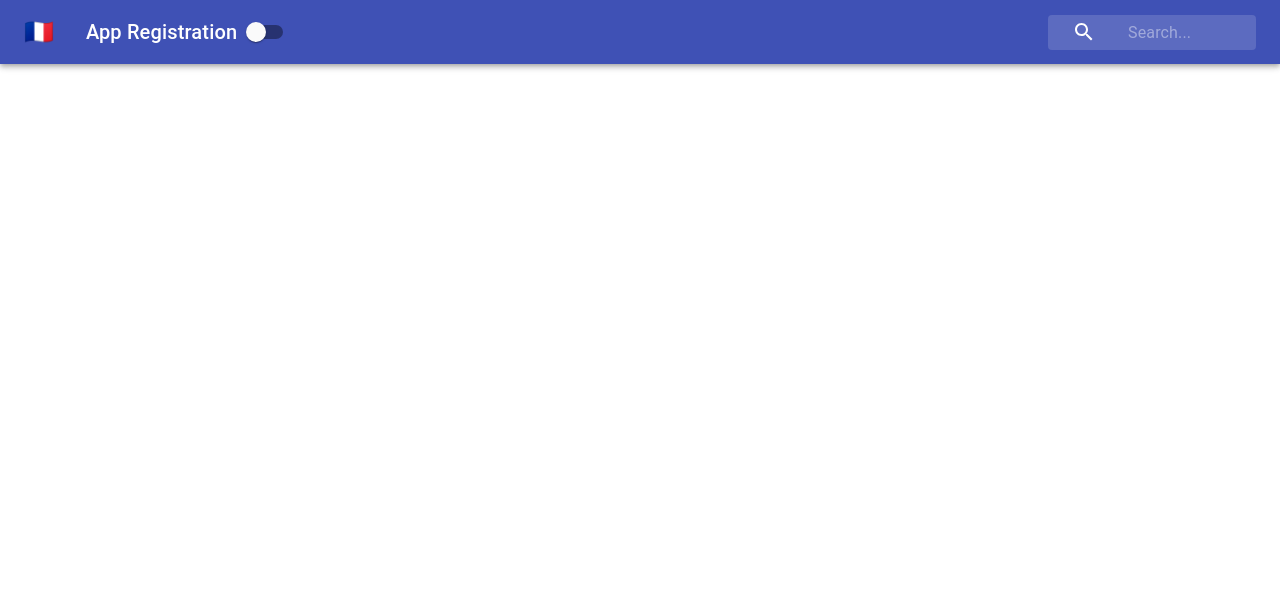
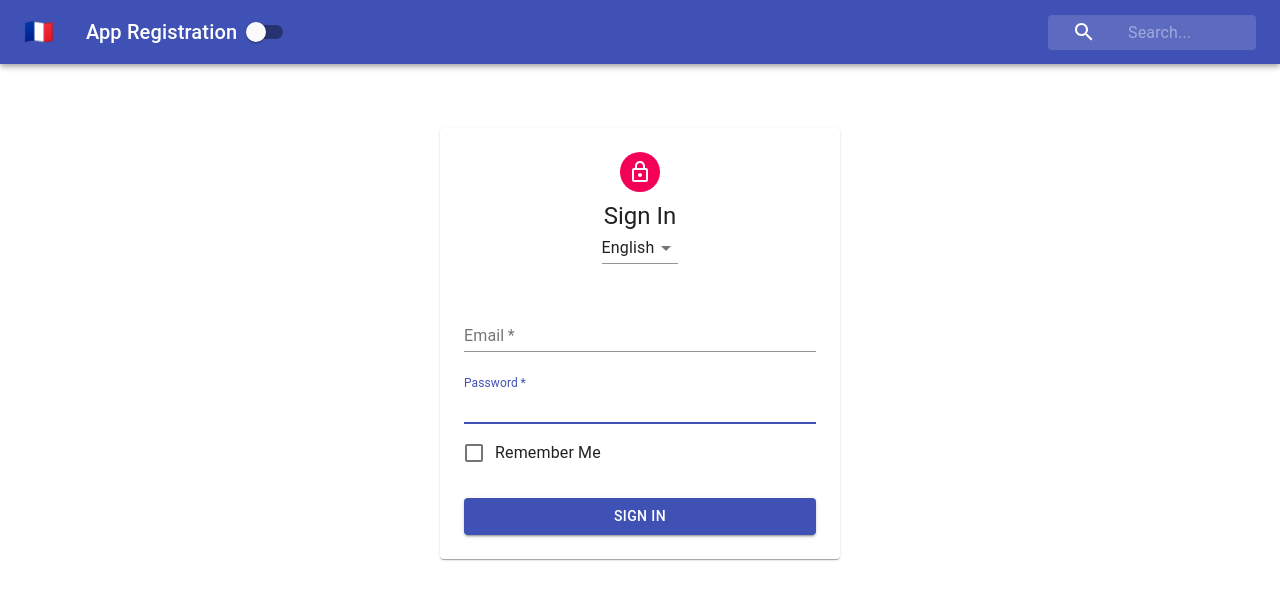
Before and after one commit to StephanYu/react-context-form, a React (Create React App) app: page / in a window 1280 px wide. Shown: the top 600 px of the page. Built offline with nearby package versions, Linux system fonts and the light colour scheme.

Commit message:
Add Form component and update material ui syntax

```diff
--- a/src/App.js
+++ b/src/App.js
@@ -1,10 +1,12 @@
 import React from "react";
 import Navbar from "./Navbar";
+import Form from "./Form";
 
 function App() {
   return (
     <>
       <Navbar />
+      <Form />
     </>
   );
 }
--- /dev/null
+++ b/src/Form.js
@@ -0,0 +1,60 @@
+import React, { Component } from "react";
+import Avatar from "@material-ui/core/Avatar";
+import Button from "@material-ui/core/Button";
+import FormControl from "@material-ui/core/FormControl";
+import FormControlLabel from "@material-ui/core/FormControlLabel";
+import Checkbox from "@material-ui/core/Checkbox";
+import Input from "@material-ui/core/Input";
+import InputLabel from "@material-ui/core/InputLabel";
+import LockOutlinedIcon from "@material-ui/icons/LockOutlined";
+import Paper from "@material-ui/core/Paper";
+import Typography from "@material-ui/core/Typography";
+import MenuItem from "@material-ui/core/MenuItem";
+import Select from "@material-ui/core/Select";
+import withStyles from "@material-ui/core/styles/withStyles";
+import styles from "./styles/FormStyles";
+
+class Form extends Component {
+  render() {
+    const { classes } = this.props;
+    return (
+      <main className={classes.main}>
+        <Paper className={classes.paper}>
+          <Avatar className={classes.avatar}>
+            <LockOutlinedIcon />
+          </Avatar>
+          <Typography variant="h5">Sign In</Typography>
+          <Select value="english">
+            <MenuItem value="english">English</MenuItem>
+            <MenuItem value="french">French</MenuItem>
+            <MenuItem value="spanish">Spanish</MenuItem>
+          </Select>
+          <form className={classes.form}>
+            <FormControl margin="normal" required fullWidth>
+              <InputLabel htmlFor="email">Email</InputLabel>
+              <Input id="email" name="email" autoFocus />
+            </FormControl>
+            <FormControl margin="normal" required fullWidth>
+              <InputLabel htmlFor="password">Password</InputLabel>
+              <Input id="password" name="password" autoFocus />
+            </FormControl>
+            <FormControlLabel
+              control={<Checkbox color="primary" />}
+              label="Remember Me"
+            />
+            <Button
+              variant="contained"
+              type="submit"
+              fullWidth
+              color="primary"
+              className={classes.submit}
+            >
+              Sign In
+            </Button>
+          </form>
+        </Paper>
+      </main>
+    );
+  }
+}
+export default withStyles(styles)(Form);
--- /dev/null
+++ b/src/styles/FormStyles.js
@@ -0,0 +1,34 @@
+const styles = (theme) => ({
+  main: {
+    width: "auto",
+    display: "block",
+    marginLeft: theme.spacing(3),
+    marginRight: theme.spacing(3),
+    [theme.breakpoints.up("sm")]: {
+      width: 400,
+      marginLeft: "auto",
+      marginRight: "auto",
+    },
+  },
+  paper: {
+    marginTop: theme.spacing(8),
+    display: "flex",
+    flexDirection: "column",
+    alignItems: "center",
+    padding: `${theme.spacing(2)}px ${theme.spacing(3)}px ${theme.spacing(
+      3
+    )}px`,
+  },
+  avatar: {
+    margin: theme.spacing(1),
+    backgroundColor: theme.palette.secondary.main,
+  },
+  form: {
+    width: "100%",
+    marginTop: theme.spacing(3),
+  },
+  submit: {
+    marginTop: theme.spacing(3),
+  },
+});
+export default styles;
--- a/src/styles/NavBarStyles.js
+++ b/src/styles/NavBarStyles.js
@@ -27,12 +27,12 @@
     marginLeft: 0,
     width: "100%",
     [theme.breakpoints.up("sm")]: {
-      marginLeft: theme.spacing.unit,
+      marginLeft: theme.spacing(1),
       width: "auto",
     },
   },
   searchIcon: {
-    width: theme.spacing.unit * 9,
+    width: theme.spacing(9),
     height: "100%",
     position: "absolute",
     display: "flex",
@@ -44,10 +44,10 @@
     width: "100%",
   },
   inputInput: {
-    paddingTop: theme.spacing.unit,
-    paddingRight: theme.spacing.unit,
-    paddingBottom: theme.spacing.unit,
-    paddingLeft: theme.spacing.unit * 10,
+    paddingTop: theme.spacing(1),
+    paddingRight: theme.spacing(1),
+    paddingBottom: theme.spacing(1),
+    paddingLeft: theme.spacing(10),
     transition: theme.transitions.create("width"),
     width: "100%",
     [theme.breakpoints.up("sm")]: {
```
